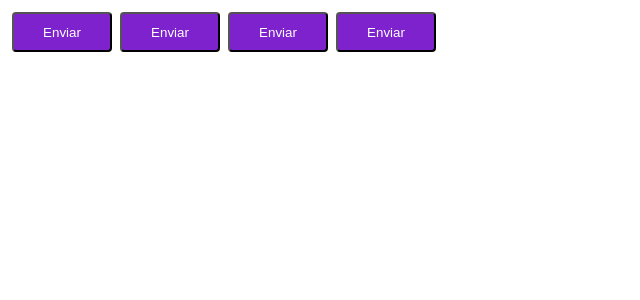
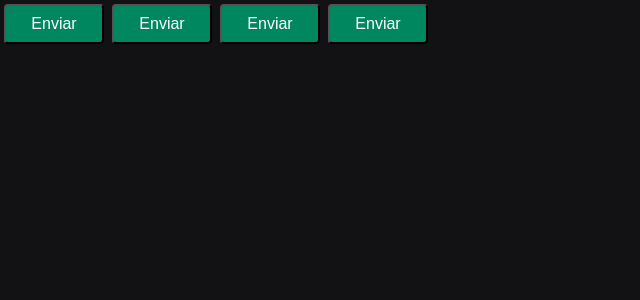
Before and after one commit to italoOliveira-dev/reactjs-timer, a React (Vite) app: page / in a window 1280 px wide. Shown: the top 300 px of the page, without its empty margins (0-640 px from the left). Built offline with nearby package versions, Linux system fonts and the light colour scheme.

Commit message:
chore(style): :lipstick: adicionando estilos globais

```diff
--- a/index.html
+++ b/index.html
@@ -1,9 +1,15 @@
 <!DOCTYPE html>
 <html lang="en">
   <head>
+    <link rel="preconnect" href="https://fonts.googleapis.com" />
+    <link rel="preconnect" href="https://fonts.gstatic.com" crossorigin />
     <meta charset="UTF-8" />
     <link rel="icon" type="image/svg+xml" href="/vite.svg" />
     <meta name="viewport" content="width=device-width, initial-scale=1.0" />
+    <link
+      href="https://fonts.googleapis.com/css2?family=Roboto+Mono:ital,wght@0,700;1,700&family=Roboto:wght@100;400;700&display=swap"
+      rel="stylesheet"
+    />
     <title>React - Pomodoro</title>
   </head>
   <body>
--- a/src/App.tsx
+++ b/src/App.tsx
@@ -1,6 +1,7 @@
 import { ThemeProvider } from 'styled-components';
 import { Button } from './components/Button';
 import { defaultTheme } from './styles/themes/default';
+import { StyleGlogal } from './styles/global';
 
 export function App() {
   return (
@@ -9,6 +10,8 @@
       <Button />
       <Button />
       <Button />
+
+      <StyleGlogal />
     </ThemeProvider>
   );
 }
--- a/src/components/Button.style.ts
+++ b/src/components/Button.style.ts
@@ -7,6 +7,6 @@
   border-radius: 4px;
   margin: 4px;
 
-  background-color: ${(props) => props.theme.primary};
+  background-color: ${(props) => props.theme['green-500']};
   color: ${(props) => props.theme.white};
 `;
--- /dev/null
+++ b/src/styles/global.ts
@@ -0,0 +1,33 @@
+import { createGlobalStyle } from 'styled-components';
+
+export const StyleGlogal = createGlobalStyle`
+
+  :root {
+    font-size: 62.5%;
+  }
+
+  * {
+    margin: 0;
+    padding: 0;
+    box-sizing: border-box;
+
+    -webkit-font-smoothing: antialiased;
+    -moz-osx-font-smoothing: grayscale;
+  }
+
+  :focus {
+    outline: 0;
+    box-shadow: 0 0 0 2px ${(props) => props.theme['green-500']};
+  }
+
+  body {
+    background-color: ${(props) => props.theme['gray-900']};
+    color: ${(props) => props.theme.white};
+  }
+
+  body, input, textarea, button {
+    font-family: 'Poppins', sans-serif;
+    font-weight: 400;
+    font-size: 1.6rem;
+  }
+`;
--- a/src/styles/themes/default.ts
+++ b/src/styles/themes/default.ts
@@ -1,5 +1,21 @@
 export const defaultTheme = {
   white: '#FFFFFF',
-  primary: '#7e22ce',
-  second: 'orange',
+
+  'gray-100': '#E1E1E6',
+  'gray-300': '#C4C4CC',
+  'gray-400': '#8D8D99',
+  'gray-500': '#7C7C8A',
+  'gray-600': '#323238',
+  'gray-700': '#29292E',
+  'gray-800': '#202024',
+  'gray-900': '#121214',
+
+  'green-300': '#00B37E',
+  'green-500': '#00875F',
+  'green-700': '#015F43',
+
+  'red-500': '#AB222E',
+  'red-700': '#7A1922',
+
+  'yellow-500': '#FBA94C',
 };
```
